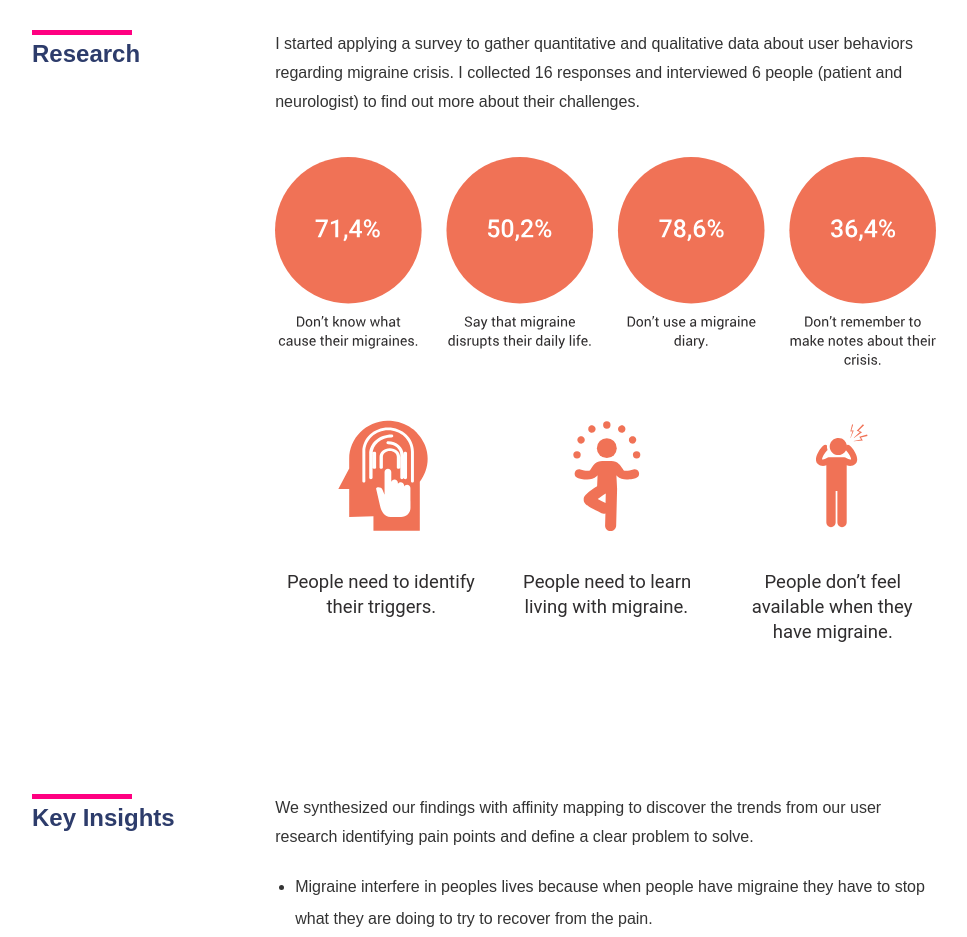
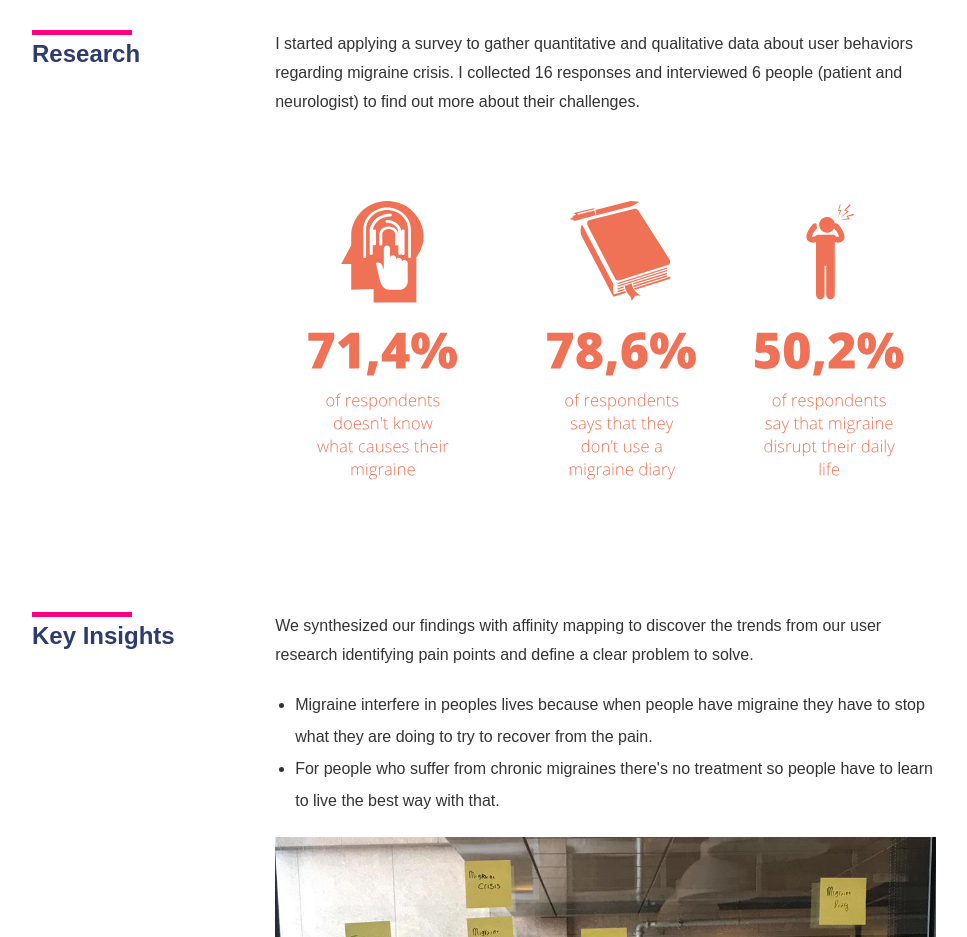
Before and after one commit to sofis123/portfolio, a website: page project-head-off-migraine.html in a window 1280 px wide. Shown: the part 1480-2417 px from the top of the page, without its empty margins (176-1143 px from the left). Drawn offline with Linux system fonts and the light colour scheme; a web font is replaced by a local one.

Commit message:
new-image-interview-migraine

```diff
--- a/project-head-off-migraine.html
+++ b/project-head-off-migraine.html
@@ -100,8 +100,7 @@ I collected 16 responses and interviewed 6 people (patient and neurologist) to f
           </p>
 
         <div class="image-content">
-          <img src="./assets/head-off-migraine/survey-data.svg" alt="survey-data">
-          <img src="./assets/head-off-migraine/research_interview.svg" alt="research-data">
+          <img src="./assets/head-off-migraine/interview.svg" alt="interview-data">
 
         </div>
       </div>
```
Also changed, not shown: assets/head-off-migraine/interview.svg (added).
